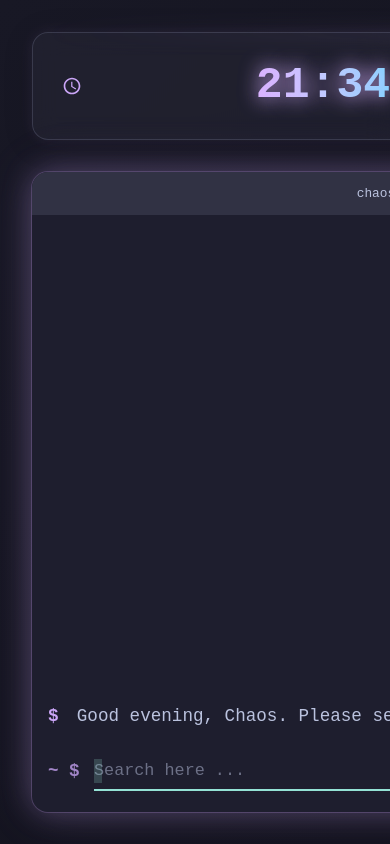
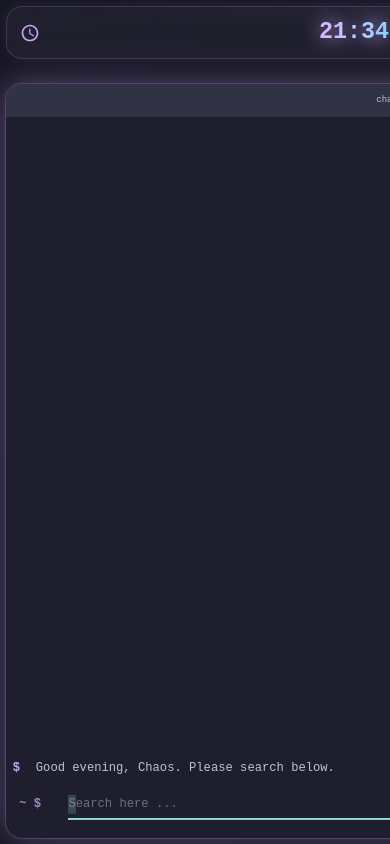
Before and after one commit to ChaosTheChaotic/parcht, a React (Vite) app: page / in a window 390 px wide. Built offline with nearby package versions, Linux system fonts and the light colour scheme.

Commit message:
various changes

```diff
--- a/src/App.css
+++ b/src/App.css
@@ -1,3 +1,19 @@
+html {
+  font-size: 100%;
+}
+
+@media (max-width: 768px) {
+  html {
+    font-size: 90%;
+  }
+}
+
+@media (max-width: 480px) {
+  html {
+    font-size: 80%;
+  }
+}
+
 :root {
   --base: #1e1e2e;
   --mantle: #181825;
@@ -403,3 +419,48 @@ input::placeholder {
 .clock {
   animation-delay: 1s;
 }
+
+.clock {
+  font-size: clamp(1.8rem, 6vw, 2.8rem);
+}
+
+.date, .year {
+  font-size: clamp(0.9rem, 2.5vw, 1.1rem);
+}
+
+.output-line, input {
+  font-size: clamp(0.95rem, 3vw, 1.1rem);
+}
+
+.terminal-title {
+  font-size: clamp(0.7rem, 2vw, 0.8rem);
+}
+
+.prompt {
+  font-size: clamp(0.95rem, 3vw, 1.1rem);
+}
+
+
+@media (max-width: 768px) {
+  .app {
+    padding: 1rem;
+  }
+
+  .header {
+    padding: 0.8rem 1.2rem;
+  }
+}
+
+@media (max-width: 480px) {
+  .app {
+    padding: 0.5rem;
+  }
+
+  .header {
+    padding: 0.6rem 1rem;
+  }
+
+  .terminal-body {
+    padding: 0.5rem;
+  }
+}
```
